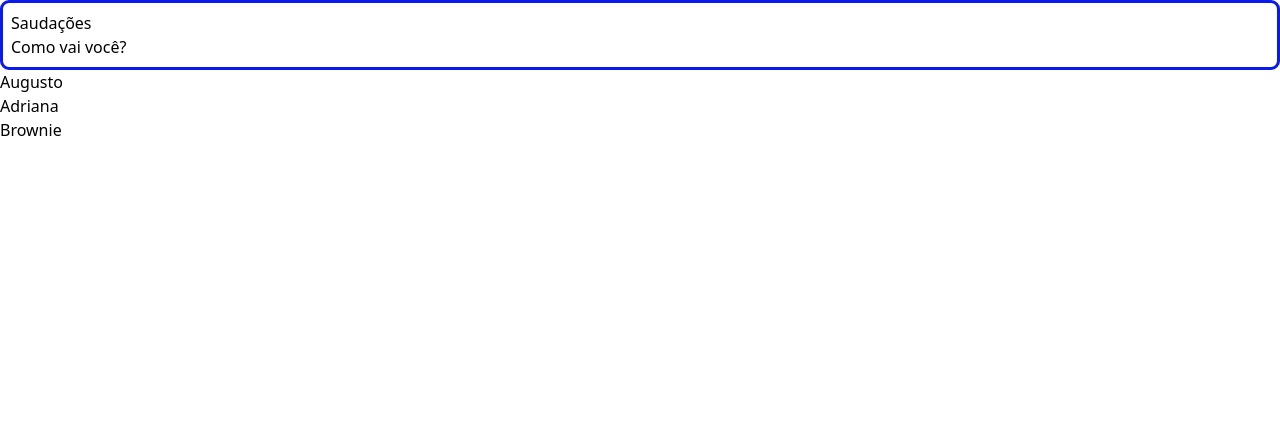
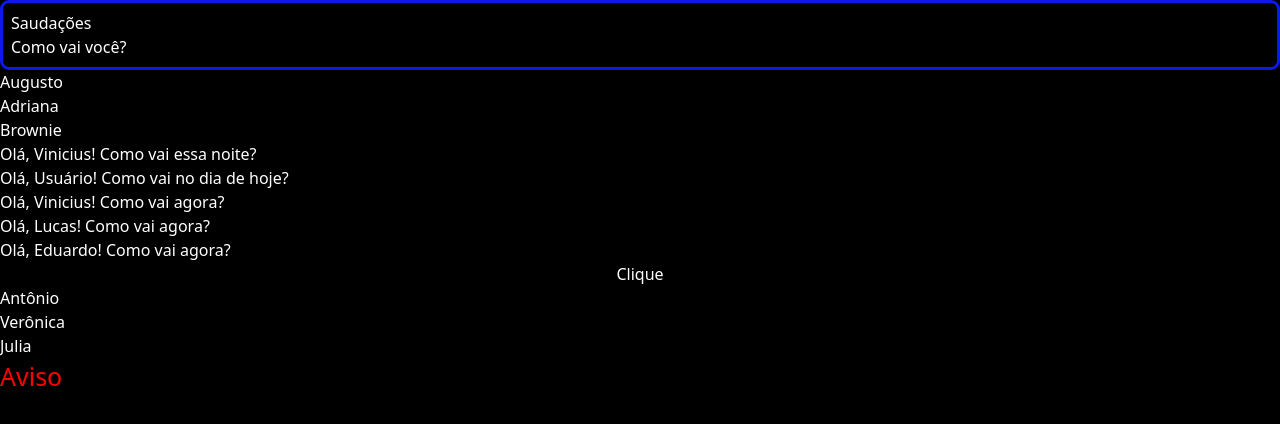
Before and after one commit to AugustoTorin/aulas-react, a Next.js app in the folder exercicios-cap-dois/: page / in a window 1280 px wide. Shown: the top 424 px of the page. Built offline with nearby package versions, Linux system fonts and the light colour scheme.

Commit message:
últimos exercícios jsx avançado

```diff
--- a/exercicios-cap-dois/app/globals.css
+++ b/exercicios-cap-dois/app/globals.css
@@ -5,3 +5,24 @@
   border: 3px solid #0a19ec;
   border-radius: 9px;
 }
+
+*{
+  background-color: black;
+  color: white;
+}
+
+.badge-success{
+  color: green;
+  font-weight: 600;
+}
+
+.badge-warning{
+  color: red;
+  font-size: 25px;
+  font-weight: 500;
+}
+
+.badge-info{
+  color: aqua;
+  font-weight: 500;
+}
--- a/exercicios-cap-dois/app/page.js
+++ b/exercicios-cap-dois/app/page.js
@@ -1,7 +1,14 @@
+'use client';
+
 import GerarLista from "@/components/Array";
+import Badge from "@/components/Badge";
+import BotaoAcao from "@/components/BotaoAcao";
 import Card from "@/components/Card";
+import ListaId from "@/components/ListaId";
+import App from "@/components/Saudacao";
 
-export default function App(){
+export default function Home(){
+  const dizerOi = () => alert('E aí usuário, como vai?')
   return(
     <>
       <Card>
@@ -10,6 +17,16 @@ export default function App(){
       </Card>
 
       <GerarLista />
+
+      <App />
+
+      <BotaoAcao onAcao={dizerOi}>
+        Clique
+      </BotaoAcao>
+
+      <ListaId />
+
+      <Badge tipo={'warning'} />
     </>
   );
 }
--- /dev/null
+++ b/exercicios-cap-dois/components/Badge.js
@@ -0,0 +1,13 @@
+const Badge = ({tipo}) => {
+    if (tipo === 'success'){
+        return <p className="badge-success">Sucesso</p>
+    }
+    else if (tipo === 'warning'){
+        return <p className="badge-warning">Aviso</p>
+    }
+    else if(tipo === 'info'){
+        return <p className="badge-info">Informação</p>
+    }
+}
+
+export default Badge;
--- /dev/null
+++ b/exercicios-cap-dois/components/BotaoAcao.js
@@ -0,0 +1,9 @@
+'use client';
+
+function BotaoAcao({onAcao, children}){
+    return(
+        <button onClick={onAcao} style={{cursor: 'pointer'}}>{children}</button>
+    );
+}
+
+export default BotaoAcao;
--- /dev/null
+++ b/exercicios-cap-dois/components/ListaId.js
@@ -0,0 +1,9 @@
+const nomesId = [
+    {id: 1, nome: 'Antônio'},
+    {id: 2, nome: 'Verônica'},
+    {id: 3, nome: 'Julia'}
+]
+
+const ListaId = () => <ol>{nomesId.map(obj => <li key={obj.id}>{obj.nome}</li>)}</ol>
+
+export default ListaId;
--- a/exercicios-cap-dois/components/Saudacao.js
+++ b/exercicios-cap-dois/components/Saudacao.js
@@ -1,13 +1,13 @@
-function Saudacao({ nome = 'Visitante', dia = 'hoje' }) {
+function Saudacao({ nome = 'Usuário', dia = 'no dia de hoje' }) {
   return <h2>Olá, {nome}! Como vai {dia}?</h2>;
 }
 
 export default function App() {
-  const nomes = ['Maria', 'João', 'Aline'];
+  const nomes = ['Vinicius', 'Lucas', 'Eduardo'];
   return (
     <>
-      <Saudacao nome="Maria" dia="essa manhã" />
-      <Saudacao /> {/* Visitante, hoje */}
+      <Saudacao nome="Vinicius" dia="essa noite" />
+      <Saudacao /> {/* Usuário, no dia de hoje */}
       {nomes.map(n => <Saudacao key={n} nome={n} dia="agora" />)}
     </>
   );
```
